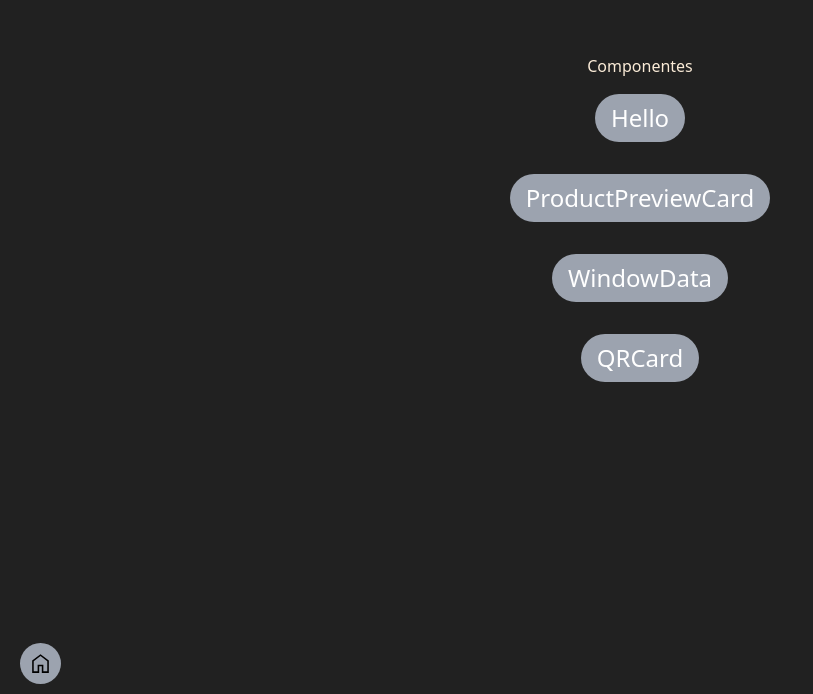
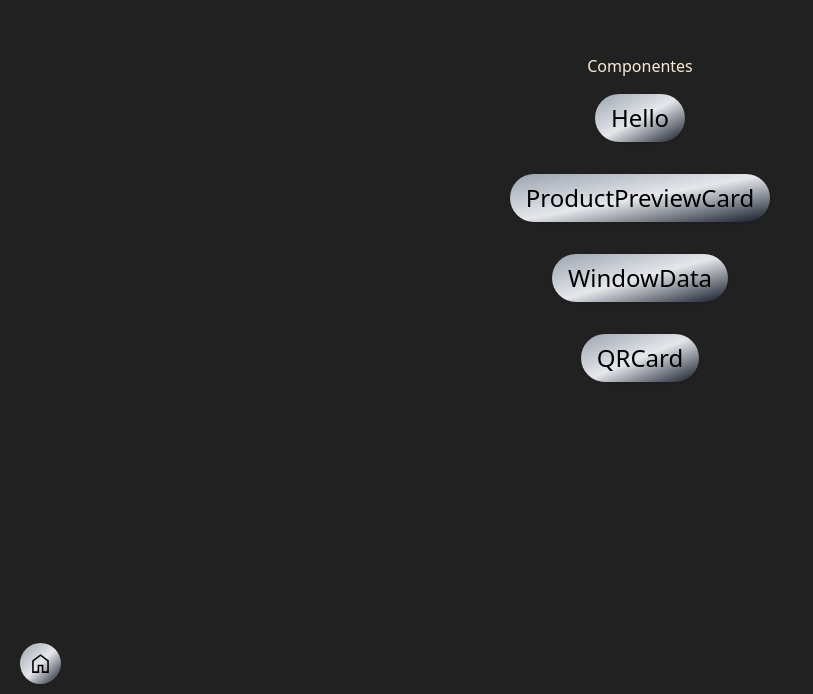
Before and after one commit to Arguish/React-Component-Workbench, a React (Vite) app: page / in a window 1280 px wide. Shown: the part 106-800 px from the top of the page, without its empty margins (0-813 px from the left). Built offline with nearby package versions, Linux system fonts and the light colour scheme.

Commit message:
tailwind init

```diff
--- a/src/Routes/Back.jsx
+++ b/src/Routes/Back.jsx
@@ -6,7 +6,7 @@ function Back() {
     <div style={{ position: "fixed", bottom: "10px", left: "20px" }}>
       <div>
         <NavLink to="/">
-          <button className="bg-gray-400 rounded-full p-2 hover:ring-4 hover:ring-yellow-500">
+          <button className="bg-gradient-to-br from-gray-400 via-gray-200 to-gray-900 rounded-full p-2 hover:ring-4 hover:ring-yellow-500">
             <svg
               xmlns="http://www.w3.org/2000/svg"
               height="25"
--- a/src/Routes/CB.jsx
+++ b/src/Routes/CB.jsx
@@ -4,7 +4,7 @@ import { NavLink, Route, Routes } from "react-router-dom";
 function CB({ comp }) {
   return (
     <NavLink to={`/${comp}`}>
-      <button className=" inline-block m-4 py-2 px-4 bg-gray-400 rounded-full text-white text-2xl hover:ring-4 hover:ring-yellow-500">
+      <button className=" inline-block m-4 py-2 px-4 bg-gradient-to-br from-gray-400 via-gray-200 to-gray-900 shadow rounded-full text-black text-2xl hover:ring-4 hover:ring-yellow-500">
         {comp}
       </button>
     </NavLink>
```
